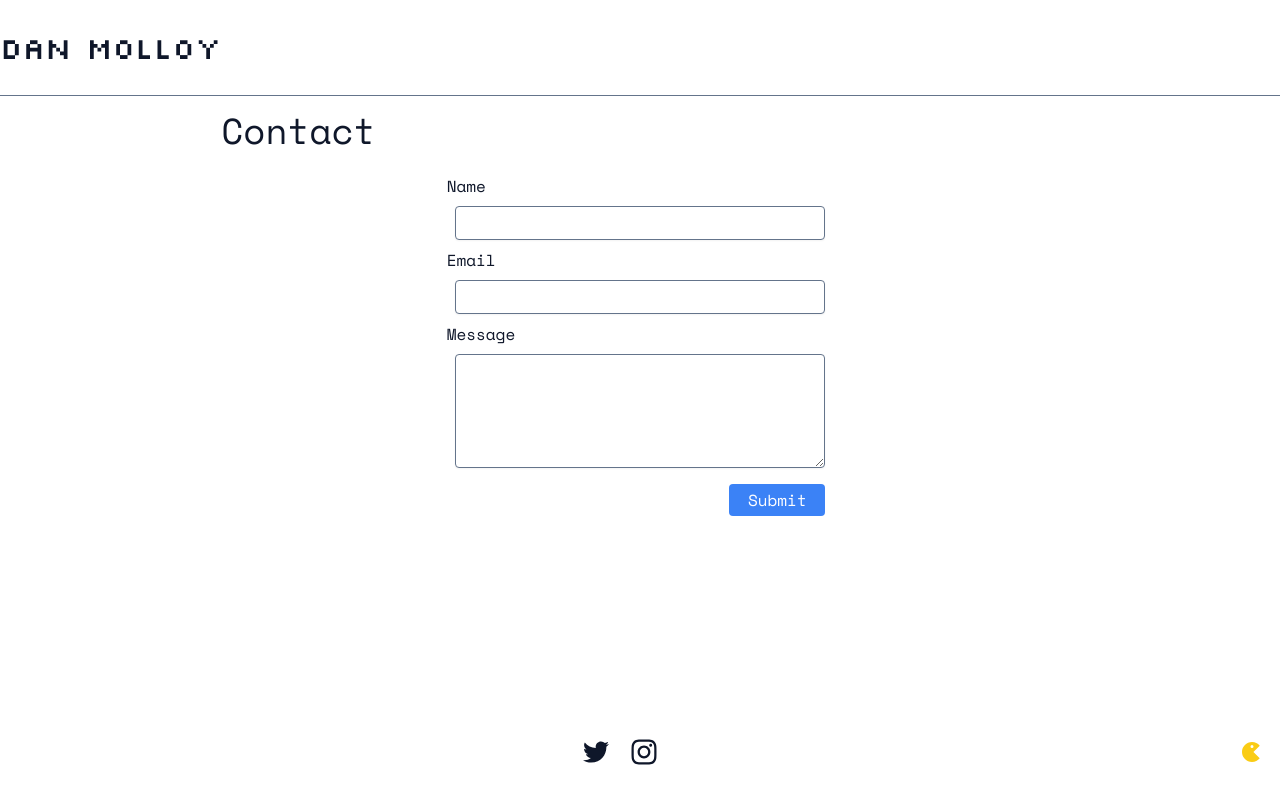
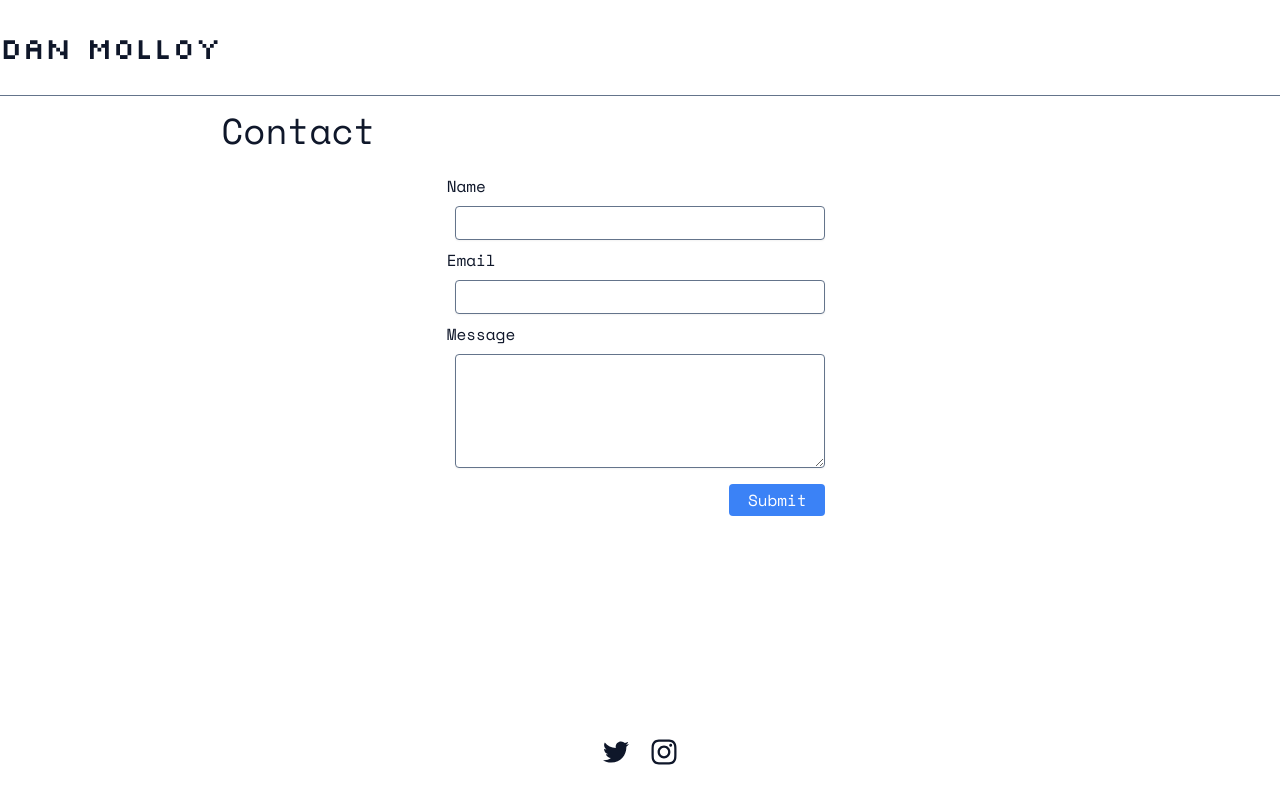
Before and after one commit to danmolloy/danmolloy.io, a Next.js app: page /contact in a window 1280 px wide. Built offline with nearby package versions, Linux system fonts and the light colour scheme.

Commit message:
removed game link

```diff
--- a/components/footer.js
+++ b/components/footer.js
@@ -22,11 +22,11 @@ export default function Footer() {
         </a>
       </Link>
       </div>
-      <Link href="/conundrum">
+      {/* <Link href="/conundrum">
         <a className=' text-2xl active:text-yellow-400 hover:text-slate-900 text-yellow-400 flex-row mr-4' >
           <RiGameFill />
         </a>
-      </Link>
+      </Link> */}
 
     </footer>
   )
```
